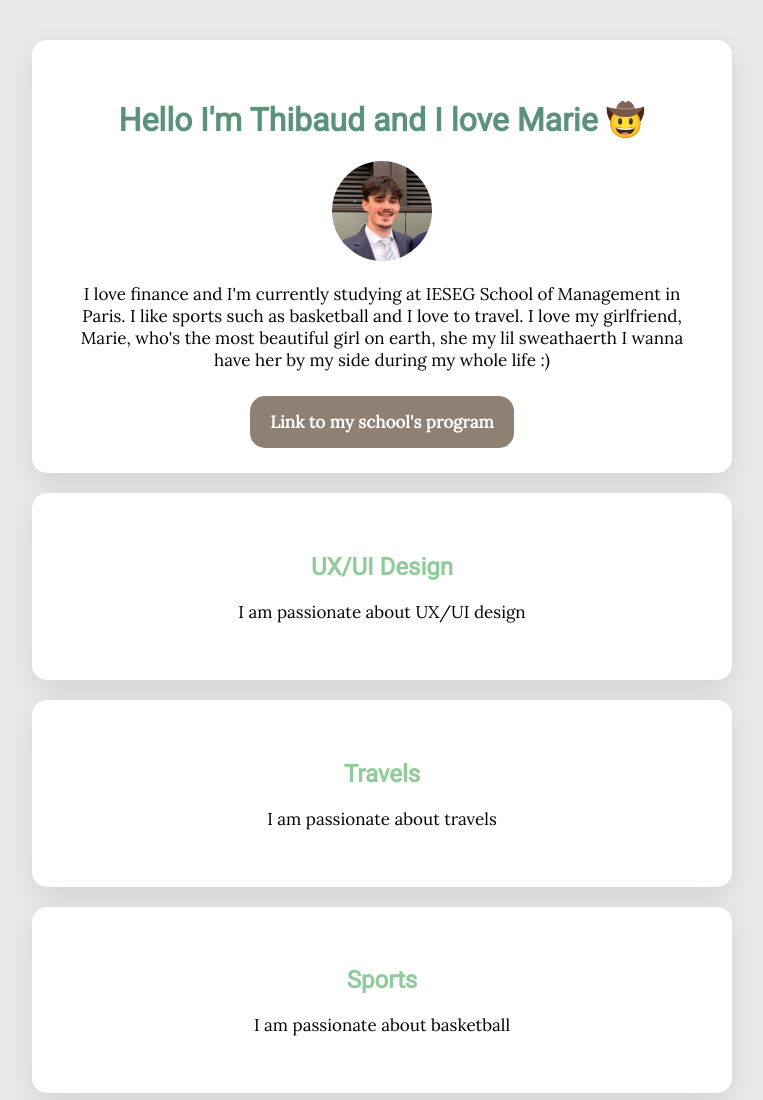
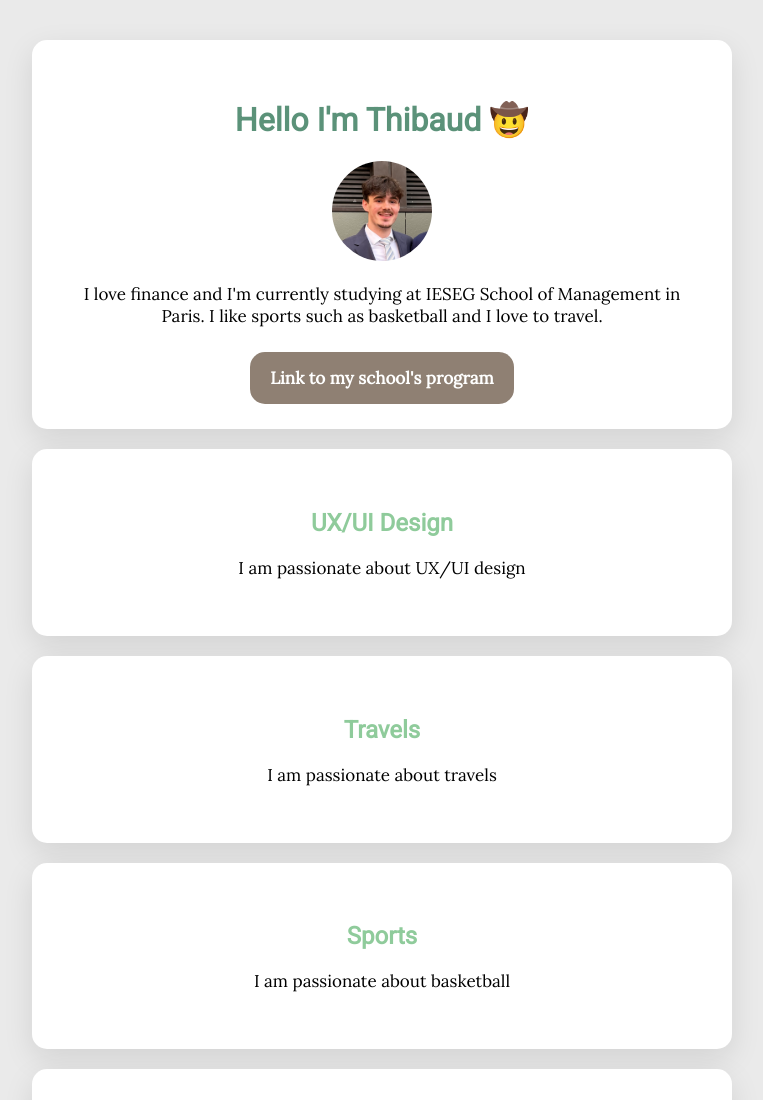
Before and after one commit to thibaud-hainque/my-profile, a plain HTML site: page index.html in a window 1280 px wide. Shown: the top 1100 px of the page, without its empty margins (258-1021 px from the left). Drawn offline with Linux system fonts and the light colour scheme.

Commit message:
Update index.html

```diff
--- a/index.html
+++ b/index.html
@@ -20,11 +20,11 @@
 
 		<div class="container">
 			<div class="card-white" id="introduction">
-				<h1>Hello I'm Thibaud and I love Marie 🤠</h1>
+				<h1>Hello I'm Thibaud 🤠</h1>
 				<img src="images/profile-picture.png" class="img-circle" width="100px" alt="Thibaud Hainque">
 				<p>
 					I love finance and I'm currently studying at IESEG School of Management in Paris. I like sports such as basketball and I love to travel.
-					I love my girlfriend, Marie, who's the most beautiful girl on earth, she my lil sweathaerth I wanna have her by my side during my whole life :)
+
 				</p>
 				<a href="https://www.ieseg.fr/programmes/masters-specialises/programme-grande-ecole/programme-master/" class="btn-blue" target="_blank">Link to my school's program</a>
 			</div>
```
